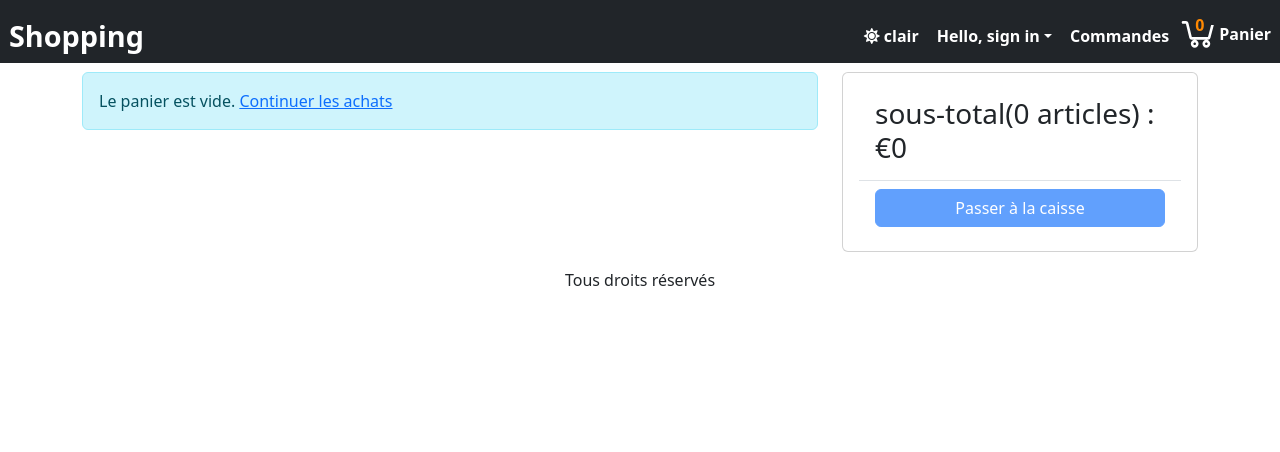
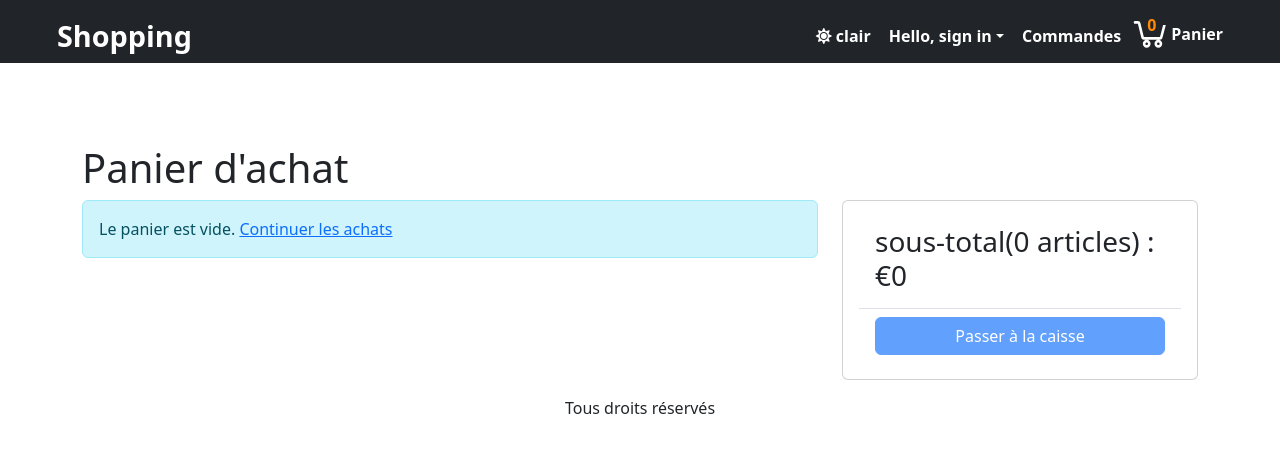
Before and after one commit to meepoorkeepo/amazoni, a React (Vite) app in the folder frontend/: page /cart in a window 1280 px wide. Shown: the top 452 px of the page. Built offline with nearby package versions, Linux system fonts and the light colour scheme.

Commit message:
fixed some margins

```diff
--- a/frontend/src/App.tsx
+++ b/frontend/src/App.tsx
@@ -54,7 +54,7 @@ function App() {
   return (
     <div className="d-flex flex-column">
       <Toaster />
-      <header>
+      <header className="mb-5">
         <Navbar
           className="d-flex justify-content-between align-items-center p-2 pb-0 mb-3"
           bg="dark"
@@ -64,14 +64,14 @@ function App() {
           onToggle={(exp) => setExpanded(exp)}
           fixed="top"
         >
-          <div className="d-flex align-items-center">
+          <div className="d-flex mx-5 align-items-center">
             <LinkContainer to='/' className="header-link">
               <Navbar.Brand>Shopping</Navbar.Brand>
             </LinkContainer>
           </div>
           <Navbar.Toggle aria-controls="basic-navbar-nav" />
           <Navbar.Collapse id="basic-navbar-nav">
-            <Nav className="w-100 justify-content-end">
+            <Nav className="w-100 justify-content-end mx-5">
               <Link
                 to='#'
                 className="nav-link header-link"
@@ -148,8 +148,8 @@ function App() {
           </Navbar.Collapse>
         </Navbar>
       </header>
-      <main>
-        <Container className="mt-3">
+      <main className="mt-5">
+        <Container className="mt-5">
           <Outlet />
         </Container>
       </main>
```
